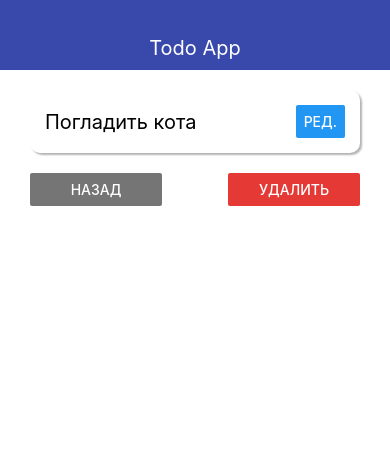
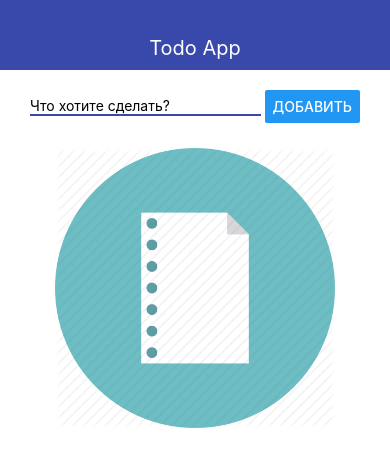
Before and after one commit to nicholasgribanov/react-native-todo-app, a React Native app: screen / in a window 390 px wide. Shown: the top 466 px of the page. Built offline with nearby package versions, Linux system fonts and the light colour scheme.

Commit message:
Added image visible if list of todos is empty

```diff
--- a/App.js
+++ b/App.js
@@ -6,11 +6,11 @@ import { TodoScreen } from './src/screens/TodoScreen';
 
 
 export default function App() {
-    const [todoId, setTodoId] = useState('2');
+    const [todoId, setTodoId] = useState(null);
     const [todos, setTodos] = useState([
-        { id: '1', title: 'Выучить React Native' },
-        { id: '2', title: 'Погладить кота' },
-        { id: '3', title: 'Попить пиво за водокачкой' }
+        //{ id: '1', title: 'Выучить React Native' },
+        //{ id: '2', title: 'Погладить кота' },
+        //{ id: '3', title: 'Попить пиво за водокачкой' }
     ]);
 
     const addTodo = (title) => {
--- a/src/screens/MainScreen.js
+++ b/src/screens/MainScreen.js
@@ -1,21 +1,41 @@
 import React from 'react'
-import { View, FlatList, StyleSheet } from 'react-native'
+import { View, FlatList, StyleSheet, Image } from 'react-native'
 import { AddTodo } from '../components/AddTodo'
 import { Todo } from '../components/Todo'
 
 
 export const MainScreen = ({ addTodo, todos, removeTodo, onOpen }) => {
+
+    let content = (
+        <FlatList
+            keyExtractor={item => item.id.toString()}
+            data={todos}
+            renderItem={({ item }) => <Todo todo={item} onRemove={removeTodo} onOpen={onOpen} />}
+        />
+    )
+    if (todos.length === 0) {
+        content = <View style={styles.imgWrap}>
+            <Image style={styles.image} source={require("../../assets/no-items.png")} />
+        </View>
+    }
     return (
         <View>
             <AddTodo onSubmit={addTodo} />
-
-            <FlatList
-                keyExtractor={item => item.id.toString()}
-                data={todos}
-                renderItem={({ item }) => <Todo todo={item} onRemove={removeTodo} onOpen={onOpen} />}
-            />
+            {content}
         </View>
     )
 }
 
-const styles = StyleSheet.create({})
+const styles = StyleSheet.create({
+    imgWrap: {
+        padding: 10,
+        justifyContent: 'center',
+        alignItems: 'center',
+        height: 300
+    },
+    image: {
+        width: '100%',
+        height: '100%',
+        resizeMode: 'contain'
+    }
+})
```
Also changed, not shown: assets/no-items.png (added).
